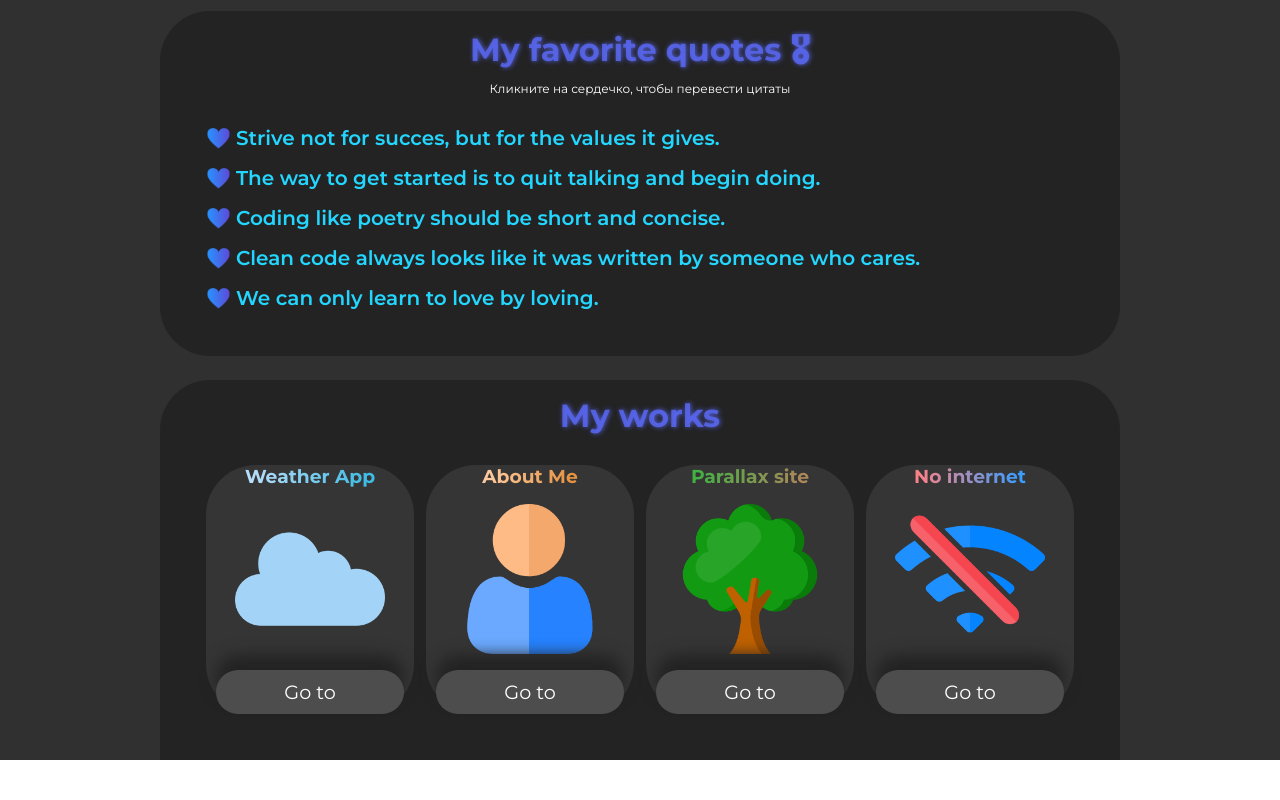
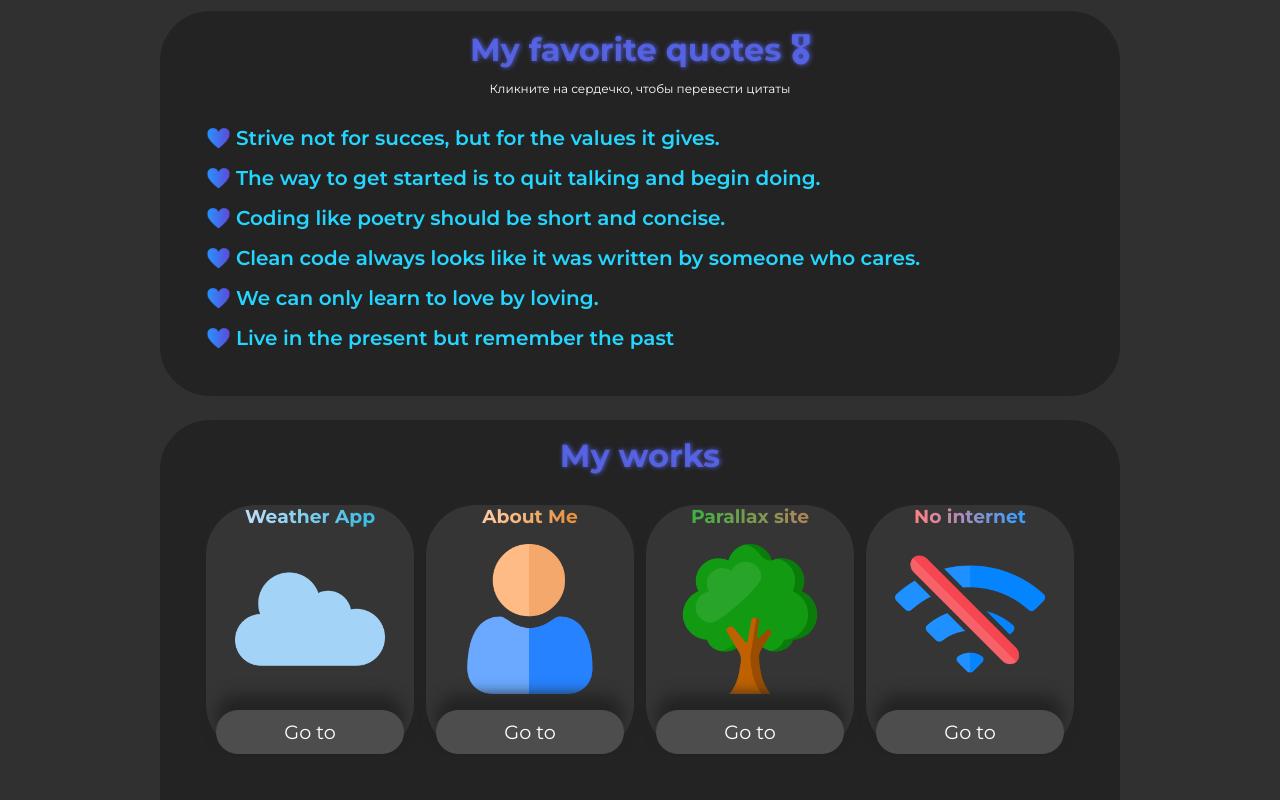
Before and after one commit to LOLEweb/shop, a React (Create React App) app: page / in a window 1280 px wide. Shown: the part 1357-2157 px from the top of the page. Before the commit the page ends 2117 px from the top, so only its background shows below. Built offline with nearby package versions, Linux system fonts and the light colour scheme; the HTML template or start-up script is replaced by a standard one.

Commit message:
add quote

```diff
--- a/src/components/QuoteComponent/Quote.jsx
+++ b/src/components/QuoteComponent/Quote.jsx
@@ -13,6 +13,7 @@ const Quote = () => {
                     <QuoteComponent quote="Coding like poetry should be short and concise."  quotetransl="Код, как и поэзия, должно быть коротким и лаконичным." />
                     <QuoteComponent quote="Clean code always looks like it was written by someone who cares." quotetransl="Чистый код всегда выглядит так, как будто его написал кто-то, кому не все равно." />
                     <QuoteComponent quote="We can only learn to love by loving." quotetransl="Мы можем научиться любить, только любя." />
+                    <QuoteComponent quote="Live in the present but remember the past" quotetransl="Живи настоящим, но помни прошлое." />
                 </ul>
             </div>
         </div>
```
